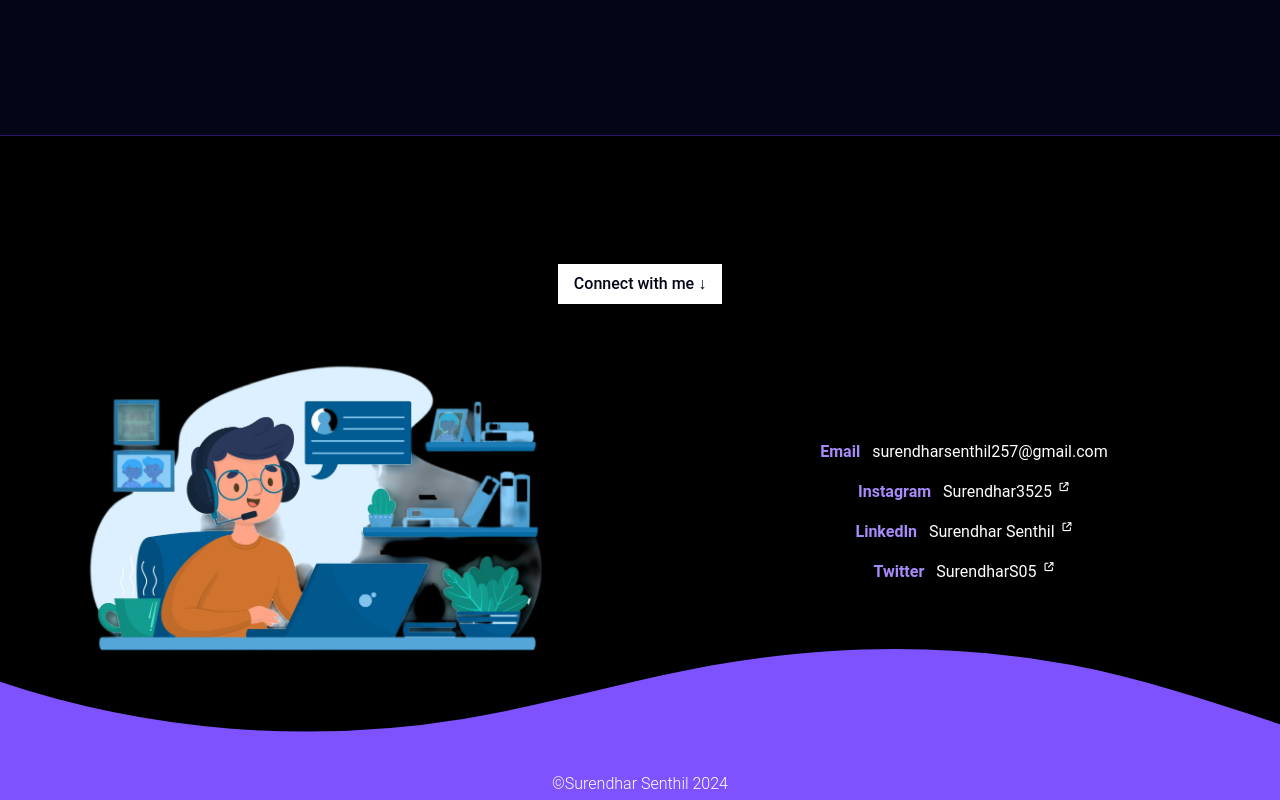
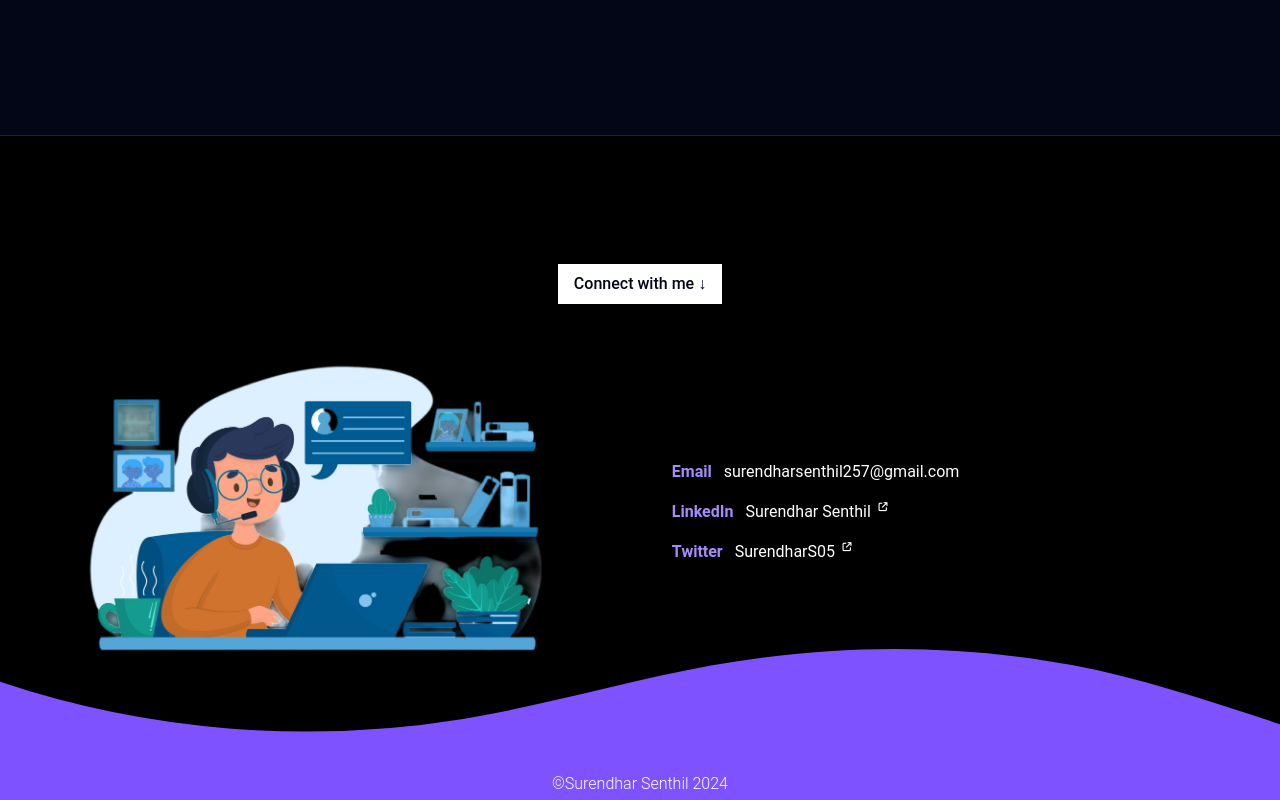
Before and after one commit to SurendharSSenthil/surendhar-portfolio, a SvelteKit app: page / in a window 1280 px wide. Shown: the part 5529-6329 px from the top of the page. Built offline with nearby package versions, Linux system fonts and the light colour scheme; some icons are missing.

Commit message:
contact section modified

```diff
--- a/src/components/Footer.svelte
+++ b/src/components/Footer.svelte
@@ -36,24 +36,11 @@
       />
     </div>
     <div
-      class="flex flex-col gap-4 items-center justify-center sm:w-1/2 text-center sm:text-left z-[1000]"
+      class="flex flex-col gap-4 items-start pl-6 justify-center sm:w-1/2 text-center sm:text-left z-[1000]"
     >
       <p>
         <b class="pr-2 text-violet-400">Email</b>
         surendharsenthil257@gmail.com
-      </p>
-      <p>
-        <b class="pr-2 text-violet-400">Instagram</b>
-        <a href="https://www.instagram.com/surendhar3525" target="_blank">
-          Surendhar3525
-          <sup>
-            <span class="text-xs scale-75 pl-0.5">
-              <i
-                class="fa-solid fa-arrow-up-right-from-square text-xs scale-[75%]"
-              />
-            </span>
-          </sup>
-        </a>
       </p>
       <p>
         <b class="pr-2 text-violet-400">LinkedIn</b>
```
